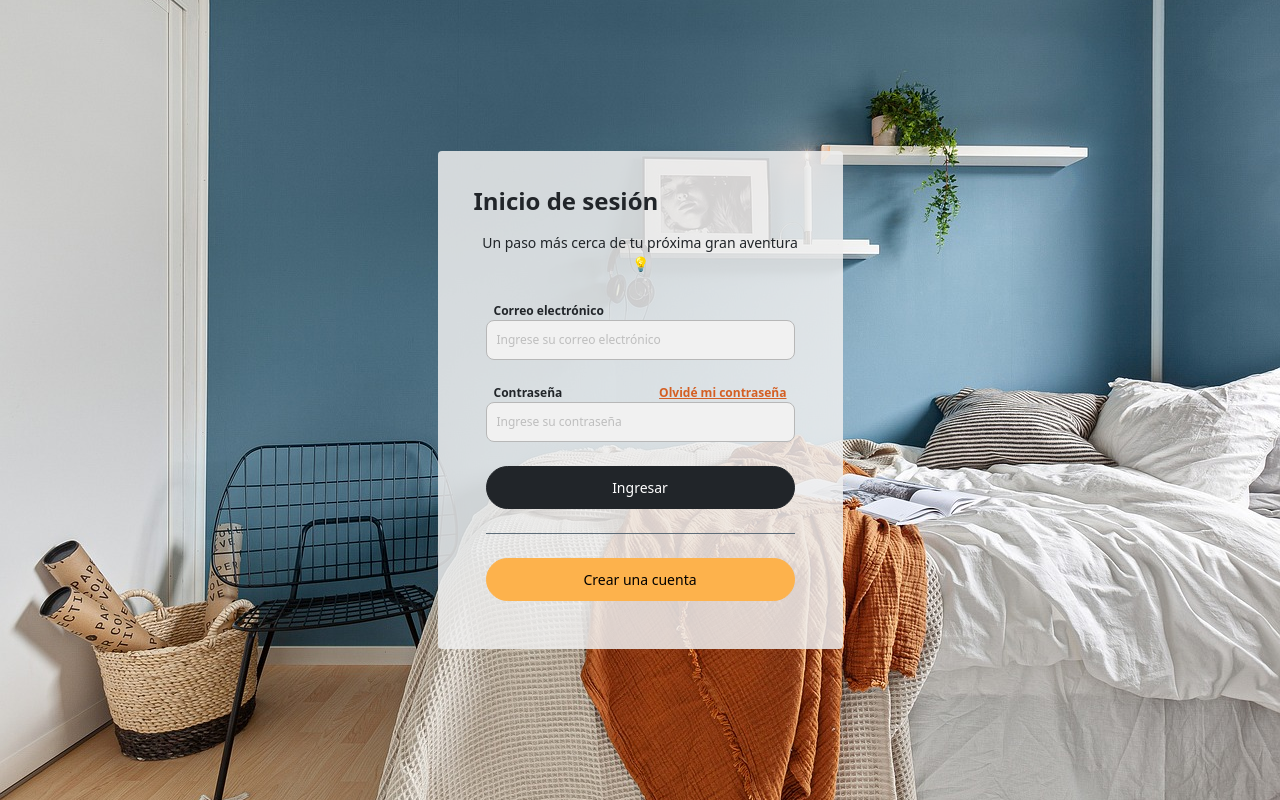
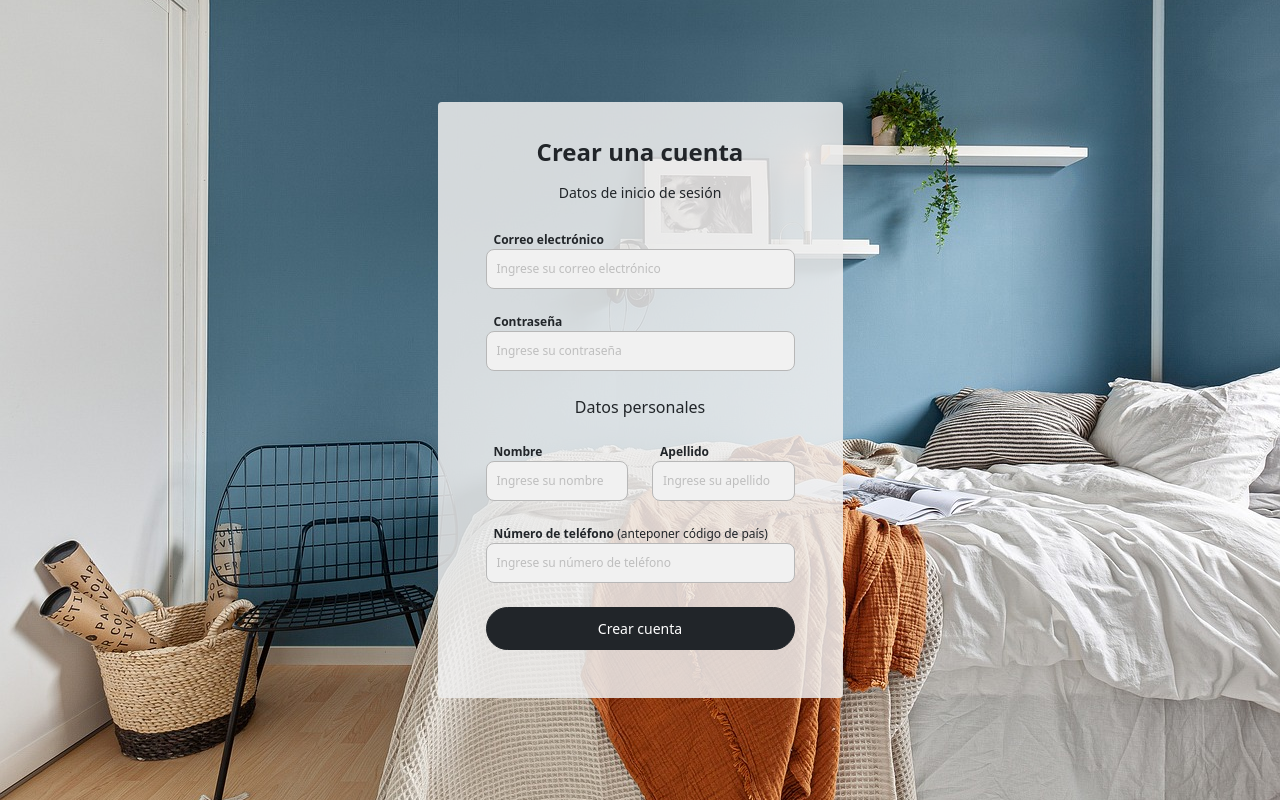
Before and after one commit to bigmouthstrks/hoteldevina, a React (Vite) app: page /login in a window 1280 px wide. Both pictures are taken after a click on the button "Crear una cuenta". Built offline with nearby package versions, Linux system fonts and the light colour scheme.

Commit message:
implemented register form

```diff
--- a/src/App.tsx
+++ b/src/App.tsx
@@ -5,7 +5,7 @@ import Rooms from '@pages/Rooms/Rooms';
 import Login from '@pages/Login/Login';
 import MainLayout from '@layouts/MainLayout';
 import PlainLayout from '@layouts/PlainLayout';
-import AuthProvider from '@providers/AuthContext';
+import AuthProvider from '@providers/AuthProvider';
 
 function App() {
   return (
--- /dev/null
+++ b/src/components/LoginForm/LoginForm.tsx
@@ -0,0 +1,64 @@
+import useAuth from '@hooks/useAuth';
+import React, { useState } from 'react';
+import { Button, Container, Row } from 'react-bootstrap';
+import { Link, useNavigate } from 'react-router-dom';
+
+const LoginForm: React.FC<any> = ({ handle }: { handle: any }) => {
+  const [password, setPassword] = useState('');
+  const [username, setUsername] = useState('');
+  const { login } = useAuth();
+  const navigate = useNavigate();
+
+  const handleSubmit = (e: React.FormEvent) => {
+    e.preventDefault();
+    if (username === 'admin' && password === '123') {
+      login();
+      navigate('/');
+    } else {
+      alert('Credenciales incorrectas');
+    }
+  };
+
+  return (
+    <form className="w-100" onSubmit={handleSubmit}>
+      <Container className="form">
+        <Row>
+          <label className="d-flex flex-column">
+            <span className="px-2">Correo electrónico</span>
+            <input
+              type="text"
+              placeholder="Ingrese su correo electrónico"
+              value={username}
+              onChange={(e) => setUsername(e.target.value)}
+            />
+          </label>
+        </Row>
+        <Row>
+          <label className="d-flex flex-column">
+            <div className="d-flex justify-content-between px-2">
+              <span>Contraseña</span>
+              <Link tabIndex={-1} to="/reset-password">
+                Olvidé mi contraseña
+              </Link>
+            </div>
+            <input
+              type="password"
+              placeholder="Ingrese su contraseña"
+              value={password}
+              onChange={(e) => setPassword(e.target.value)}
+            />
+          </label>
+        </Row>
+        <Button variant="primary" type="submit">
+          Ingresar
+        </Button>
+        <div className="line"></div>
+        <Button variant="secondary" onClick={handle}>
+          Crear una cuenta
+        </Button>
+      </Container>
+    </form>
+  );
+};
+
+export default LoginForm;
--- /dev/null
+++ b/src/components/RegisterForm/RegisterForm.tsx
@@ -0,0 +1,115 @@
+import { FC, useState } from 'react';
+import { Button, Col, Container, Row } from 'react-bootstrap';
+
+interface FormData {
+  email?: string;
+  password?: string;
+  firstName?: string;
+  lastName?: string;
+  phoneNumber?: string;
+}
+
+const RegisterForm: FC = () => {
+  const [formData, setFormData] = useState<FormData>({
+    email: '',
+    password: '',
+    firstName: '',
+    lastName: '',
+    phoneNumber: '',
+  });
+
+  const handleSubmit = (event: React.FormEvent) => {
+    event.preventDefault();
+    console.log({ event });
+  };
+
+  const handleChange = (e: React.ChangeEvent<HTMLInputElement>) => {
+    const { name, value } = e.target;
+    console.log({ name, value, e });
+    setFormData({
+      ...formData,
+      [name]: value,
+    });
+  };
+
+  return (
+    <form onSubmit={handleSubmit}>
+      <Container className="form">
+        <Row>
+          <label className="d-flex flex-column">
+            <span className="px-2">Correo electrónico</span>
+            <input
+              name="email"
+              type="text"
+              placeholder="Ingrese su correo electrónico"
+              value={formData.email}
+              onChange={handleChange}
+            />
+          </label>
+        </Row>
+        <Row>
+          <label className="d-flex flex-column">
+            <span className="px-2">Contraseña</span>
+            <input
+              name="password"
+              type="password"
+              placeholder="Ingrese su contraseña"
+              value={formData.password}
+              onChange={handleChange}
+            />
+          </label>
+        </Row>
+
+        <Row>
+          <span className="text-center">Datos personales</span>
+        </Row>
+
+        <Row>
+          <Col md={6}>
+            <label className="d-flex flex-column">
+              <span className="px-2">Nombre</span>
+              <input
+                name="firstName"
+                type="text"
+                placeholder="Ingrese su nombre"
+                value={formData.firstName}
+                onChange={handleChange}
+              />
+            </label>
+          </Col>
+          <Col md={6}>
+            <label className="d-flex flex-column">
+              <span className="px-2">Apellido</span>
+              <input
+                name="lastName"
+                type="text"
+                placeholder="Ingrese su apellido"
+                value={formData.lastName}
+                onChange={handleChange}
+              />
+            </label>
+          </Col>
+        </Row>
+        <Row>
+          <label className="d-flex flex-column">
+            <span className="px-2">
+              Número de teléfono <span className="fw-normal">(anteponer código de país)</span>
+            </span>
+            <input
+              name="phoneNumber"
+              type="number"
+              placeholder="Ingrese su número de teléfono"
+              value={formData.phoneNumber}
+              onChange={handleChange}
+            />
+          </label>
+        </Row>
+        <Button variant="primary" type="submit">
+          Crear cuenta
+        </Button>
+      </Container>
+    </form>
+  );
+};
+
+export default RegisterForm;
--- a/src/pages/Login/Login.module.scss
+++ b/src/pages/Login/Login.module.scss
@@ -35,13 +35,6 @@
       font-weight: 600;
       font-size: 12px;
     }
-    form {
-      width: 100%;
-      display: flex;
-      flex-direction: column;
-      gap: 24px;
-      padding: 12px;
-    }
     button {
       font-size: 14px;
       padding: 10px;
--- a/src/pages/Login/Login.tsx
+++ b/src/pages/Login/Login.tsx
@@ -1,62 +1,35 @@
-import useAuth from '@hooks/useAuth';
 import { FC, useState } from 'react';
-import { Link, useNavigate } from 'react-router-dom';
 import styles from './Login.module.scss';
-import { Button } from 'react-bootstrap';
+import RegisterForm from '@components/RegisterForm/RegisterForm';
+import LoginForm from '@components/LoginForm/LoginForm';
 
 const Login: FC = () => {
-  const [username, setUsername] = useState('');
-  const [password, setPassword] = useState('');
-  const { login } = useAuth();
-  const navigate = useNavigate();
+  const [isRegisterMode, setRegisterMode] = useState(false);
 
-  const handleSubmit = (e: React.FormEvent) => {
-    e.preventDefault();
-    if (username === 'admin' && password === '123') {
-      login();
-      navigate('/');
-    } else {
-      alert('Credenciales incorrectas');
-    }
+  const handleRegister = () => {
+    setRegisterMode(true);
   };
 
   return (
     <section className={styles.login}>
       <div className={styles.loginBox}>
-        <div className={styles.title}>
-          <h3>Inicio de sesión</h3>
-          <p className="text-center">Un paso más cerca de tu próxima gran aventura 💡</p>
-        </div>
-        <form onSubmit={handleSubmit}>
-          <label className="d-flex flex-column">
-            <span className="px-2">Correo electrónico</span>
-            <input
-              type="text"
-              placeholder="Ingrese su correo electrónico"
-              value={username}
-              onChange={(e) => setUsername(e.target.value)}
-            />
-          </label>
-          <label className="d-flex flex-column">
-            <div className="d-flex justify-content-between px-2">
-              <span>Contraseña</span>
-              <Link tabIndex={-1} to="/reset-password">
-                Olvidé mi contraseña
-              </Link>
+        {isRegisterMode ? (
+          <>
+            <div className={styles.title}>
+              <h3 className="text-center">Crear una cuenta</h3>
+              <p className="text-center">Datos de inicio de sesión</p>
             </div>
-            <input
-              type="password"
-              placeholder="Ingrese su contraseña"
-              value={password}
-              onChange={(e) => setPassword(e.target.value)}
-            />
-          </label>
-          <Button variant="primary" type="submit">
-            Ingresar
-          </Button>
-          <div className="line"></div>
-          <Button variant="secondary">Crear una cuenta</Button>
-        </form>
+            <RegisterForm />
+          </>
+        ) : (
+          <>
+            <div className={styles.title}>
+              <h3 className="text-center">Inicio de sesión</h3>
+              <p className="text-center">Un paso más cerca de tu próxima gran aventura 💡</p>
+            </div>
+            <LoginForm handle={handleRegister} />
+          </>
+        )}
       </div>
     </section>
   );
--- a/src/styles/_globals.scss
+++ b/src/styles/_globals.scss
@@ -1,4 +1,12 @@
 @import '/src/styles/variables.scss';
+
+.form {
+  width: 100%;
+  display: flex;
+  flex-direction: column;
+  gap: 24px;
+  padding: 12px;
+}
 
 .line {
   background-color: $dark;
```
Also changed, not shown: src/components/LoginForm/LoginForm.module.scss (added), src/providers/AuthProvider.tsx (renamed from src/providers/AuthContext.tsx).
